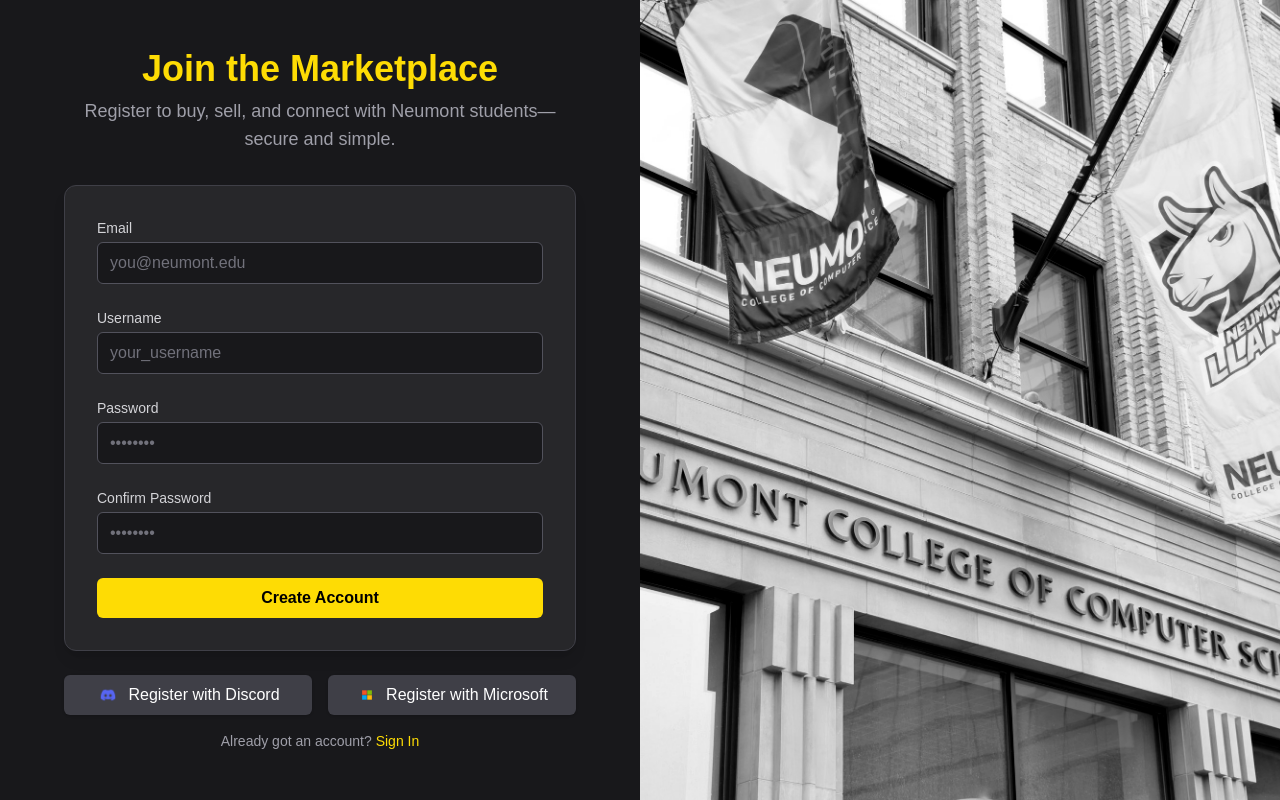
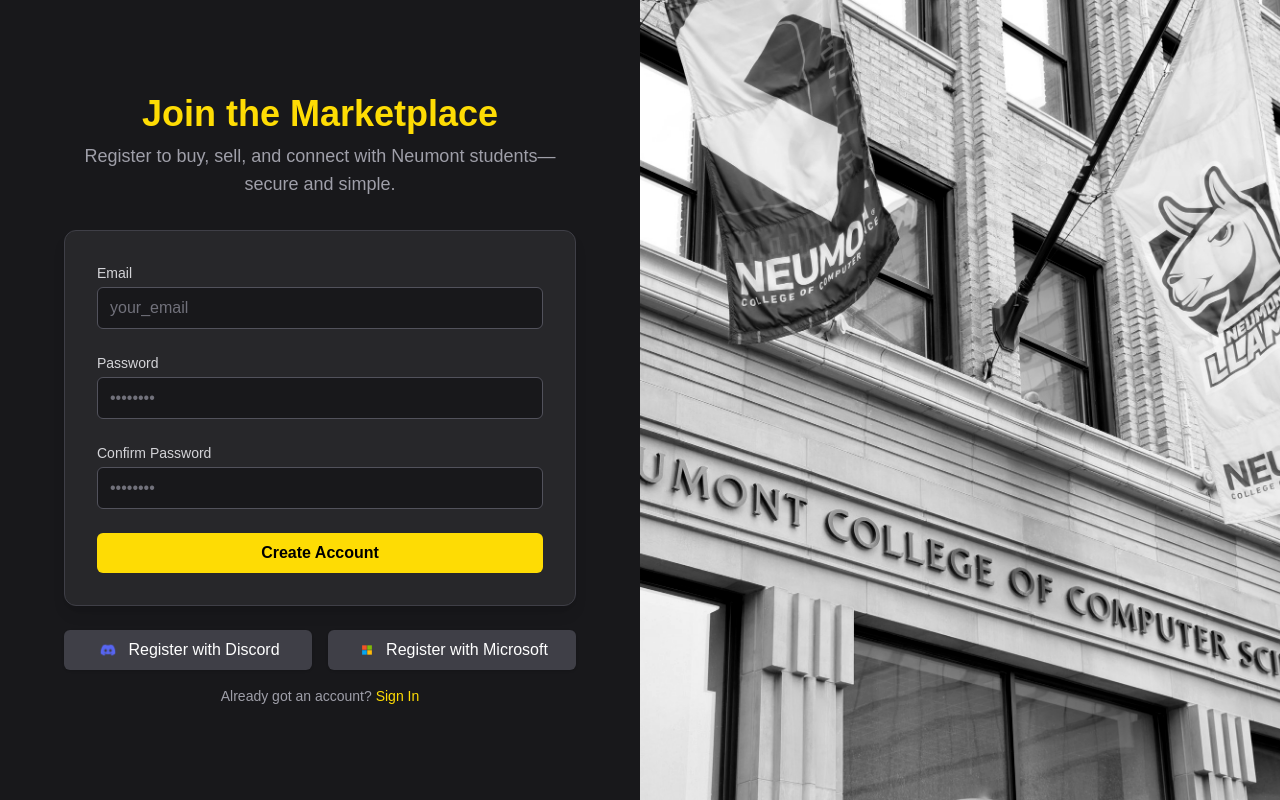
Before and after one commit to timmyjinks/Neumont-Marketplace, a Next.js app in the folder frontend/: page /register in a window 1280 px wide. Built offline with nearby package versions, Linux system fonts and the light colour scheme.

Commit message:
Update register page to use supabase for auth

```diff
--- /dev/null
+++ b/frontend/app/register/actions.ts
@@ -0,0 +1,27 @@
+"use server";
+
+import { revalidatePath } from "next/cache";
+import { redirect } from "next/navigation";
+
+import { createClient } from "@/utils/supabase/server";
+
+export async function signup(formData: FormData) {
+  const supabase = await createClient();
+
+  if (formData.get("password") !== formData.get("confirmPassword")) {
+    return;
+  }
+  const data = {
+    email: formData.get("email") as string,
+    password: formData.get("password") as string,
+  };
+
+  const { error } = await supabase.auth.signUp(data);
+
+  if (error) {
+    redirect("/error");
+  }
+
+  revalidatePath("/", "layout");
+  redirect("/loggedin");
+}
--- a/frontend/app/register/page.tsx
+++ b/frontend/app/register/page.tsx
@@ -1,14 +1,25 @@
+"use client";
 import Image from "next/image";
 import bgImg from "@/public/Neumontt.jpg";
 import microsoft from "@/public/Microsoft.svg";
 import discord from "@/public/discord.png";
+import { signup } from "./actions";
+import { createClient } from "@/utils/supabase/client";
 
-export default function Register() {
+export default async function Register() {
+  async function signInWithDiscord() {
+    const supabase = createClient();
+    await supabase.auth.signInWithOAuth({
+      provider: "discord",
+      options: {
+        redirectTo: `https://ksumsqqkkkopawmtjzvz.supabase.co/auth/v1/callback`,
+      },
+    });
+  }
   return (
     <div className="flex h-screen w-full bg-zinc-900 text-white">
       {/* Left Panel */}
       <div className="w-full md:w-1/2 flex flex-col justify-center items-center px-8">
-
         {/* Title */}
         <div className="text-4xl font-bold mb-2 text-center text-[#fedc04]">
           Join the Marketplace
@@ -16,7 +27,8 @@
 
         {/* Description */}
         <div className="text-lg text-zinc-400 mb-8 text-center max-w-lg">
-          Register to buy, sell, and connect with Neumont students—secure and simple.
+          Register to buy, sell, and connect with Neumont students—secure and
+          simple.
         </div>
 
         {/* Register Form */}
@@ -26,22 +38,10 @@
               Email
             </label>
             <input
-              type="email"
+              type="text"
               name="email"
               className="block w-full rounded-md bg-zinc-900 border border-zinc-600 px-3 py-2 text-white placeholder-zinc-500 focus:outline-none focus:ring-2 focus:ring-[#fedc04]"
-              placeholder="you@neumont.edu"
-            />
-          </div>
-
-          <div>
-            <label className="block text-sm font-medium text-zinc-300 mb-1">
-              Username
-            </label>
-            <input
-              type="text"
-              name="username"
-              className="block w-full rounded-md bg-zinc-900 border border-zinc-600 px-3 py-2 text-white placeholder-zinc-500 focus:outline-none focus:ring-2 focus:ring-[#fedc04]"
-              placeholder="your_username"
+              placeholder="your_email"
             />
           </div>
 
@@ -84,7 +84,12 @@
             Register with Discord
           </button>
           <button className="w-full bg-zinc-700 text-white px-4 py-2 rounded-md shadow hover:bg-zinc-600 transition flex items-center justify-center gap-2">
-            <Image alt="Microsoft Logo" src={microsoft} width={22} height={22} />
+            <Image
+              alt="Microsoft Logo"
+              src={microsoft}
+              width={22}
+              height={22}
+            />
             Register with Microsoft
           </button>
         </div>
```
